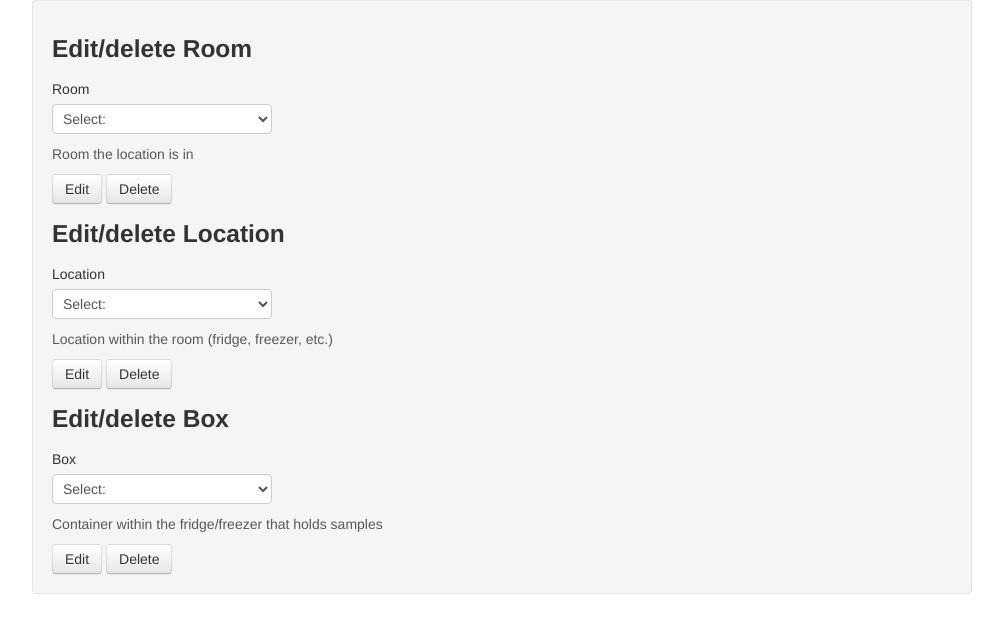
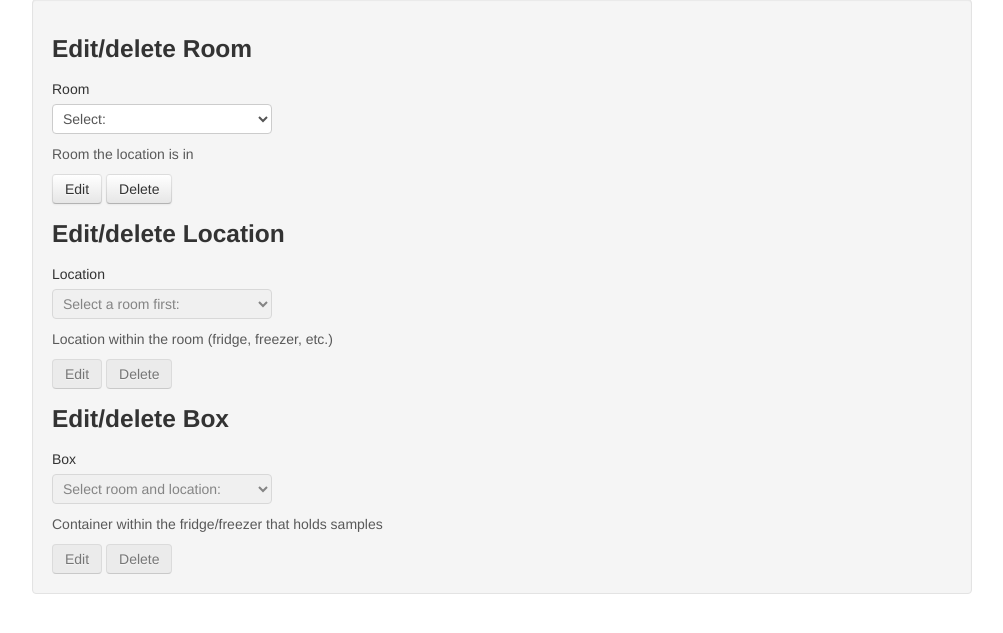
Before and after one commit to okeefm/bystroff_db, a PHP site: page /edit_locations.php in a window 1280 px wide. Shown: the part 121-754 px from the top of the page, without its empty margins (138-1141 px from the left). Run offline with PHP 8.4, Linux system fonts and the light colour scheme; tables that the repository leaves empty or names only in its code hold one stand-in row (values such as "Sample post").

Commit message:
Added code to edit_locations.php and js for select ajax

```diff
--- a/public_html/assets/js/edit_locations.js
+++ b/public_html/assets/js/edit_locations.js
@@ -45,4 +45,22 @@ $(document).ready(function() {
 
 	edit.init();
 
+	$("select").change(function(e) {
+		var nextId = null;
+		switch ($(this).attr("id")) {
+			case "locations":
+			nextId = "sublocations";
+			break;
+			case "sublocations":
+			nextId = "boxes";
+			break;
+		}
+		$("#" + nextId).load("ajax/location_select.php",
+		{ next: nextId, id: $(this).val()},
+		function(data) {
+			$("." + nextId).removeAttr("disabled");
+
+		});
+	});
+
 });
--- a/public_html/edit_locations.php
+++ b/public_html/edit_locations.php
@@ -6,12 +6,21 @@
  	<div class="well">
   		<h3>Edit/delete Room</h3>
 		<div class="control-group">
-			<label class="control-label" for="locationRoom">Room</label>
+			<label class="control-label" for="locations">Room</label>
 			<div class="controls">
-				<select name="locationRoom" id="locationRoom">
+				<select name="locations" id="locations">
 					<option value="" disabled selected>Select:</option>
-					<option value="3C07">3C07</option>
-					<option value="3W01">3W01</option>
+					<?php
+						$mysqli = new mysqli($db["host"], $db["user"], $db["pass"], $db["name"], $db["port"]);
+						$stmt = $mysqli->prepare("SELECT id, value FROM locations;");
+						$stmt->execute();
+						$res = $stmt->get_result();
+						$row = $res->fetch_assoc();
+						while ($row != null) {
+							echo "<option value='".$row['id']."'>".$row['value']."</option>\n";
+							$row = $res->fetch_assoc();
+						}
+					?>
 				</select>
 				<span class="help-block">Room the location is in </span>
 			</div>
@@ -21,34 +30,29 @@
 
 		<h3>Edit/delete Location</h3>
 		<div class="control-group">
-			<label class="control-label" for="boxLocation">Location</label>
+			<label class="control-label" for="sublocations">Location</label>
 			<div class="controls">
-				<select name="boxLocation" id="boxLocation">
-						<option value="" disabled selected>Select:</option>
-						<option value="no_food_1">No Food 1</option>
-						<option value="-80_freezer">-80 Freezer</option>
-						<option value="29-80_freezer">29-80 Freezer</option>
+				<select DISABLED name="sublocations" id="sublocations" class="sublocations">
+						<option value="" disabled selected>Select a room first:</option>
 				</select>
 				<span class="help-block">Location within the room (fridge, freezer, etc.)</span>
 			</div>
 		</div>
-		<input class="btn edit" type="submit" value="Edit" id="editLocation" name="editLocation" />
-		<input class="btn delete" type="submit" value="Delete" id="deleteLocation" name="deleteLocation" onClick="confirm('Are you sure you want to delete this location?');" />
+		<input class="btn edit sublocations" DISABLED type="submit" value="Edit" id="editsublocations" name="editLocation" />
+		<input class="btn delete sublocations" DISABLED type="submit" value="Delete" id="deletesublocations" name="deleteLocation" onClick="confirm('Are you sure you want to delete this location?');" />
 
 		<h3>Edit/delete Box</h3>
 		<div class="control-group">
-			<label class="control-label" for="box">Box</label>
+			<label class="control-label" for="boxes">Box</label>
 			<div class="controls">
-				<select name="box" id="box">
-					<option value="" disabled selected>Select:</option>
-					<option value="okeefm.1">okeefm.1</option>
-					<option value="bystrc.1">bystrc.1</option>
+				<select DISABLED name="boxes" id="boxes" class="boxes">
+					<option value="" disabled selected>Select room and location:</option>
 				</select>
 				<span class="help-block">Container within the fridge/freezer that holds samples</span>
 			</div>
 		</div>
-		<input class="btn edit" type="submit" value="Edit" id="editBox" name="editBox" />
-		<input class="btn delete" type="submit" value="Delete" id="deleteBox" name="deleteBox" onClick="confirm('Are you sure you want to delete this box?');" />
+		<input class="btn edit boxes" DISABLED type="submit" value="Edit" id="editbox" name="editBox" />
+		<input class="btn delete boxes" DISABLED type="submit" value="Delete" id="deletebox" name="deleteBox" onClick="confirm('Are you sure you want to delete this box?');" />
 	</div>
 
 </div> <!-- /container -->
```
